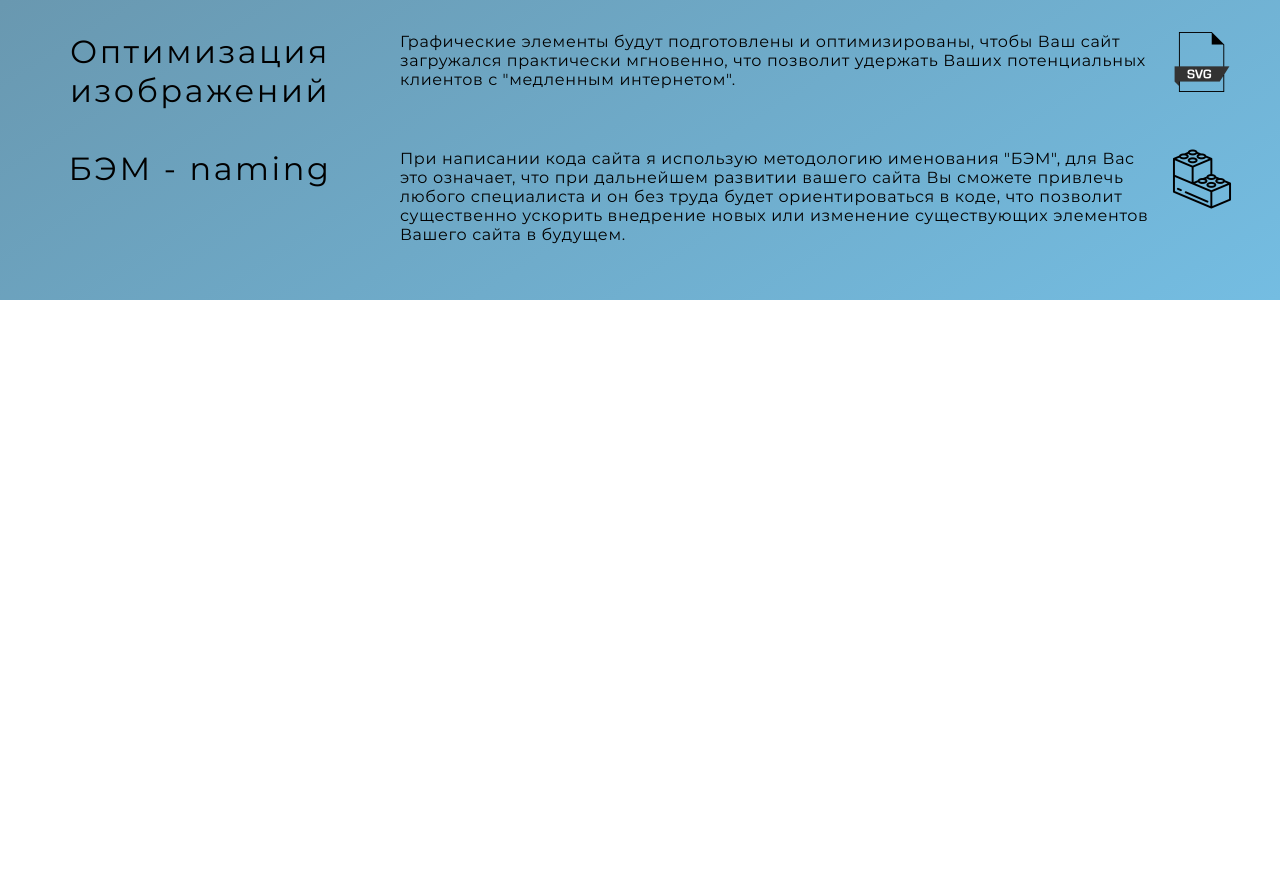
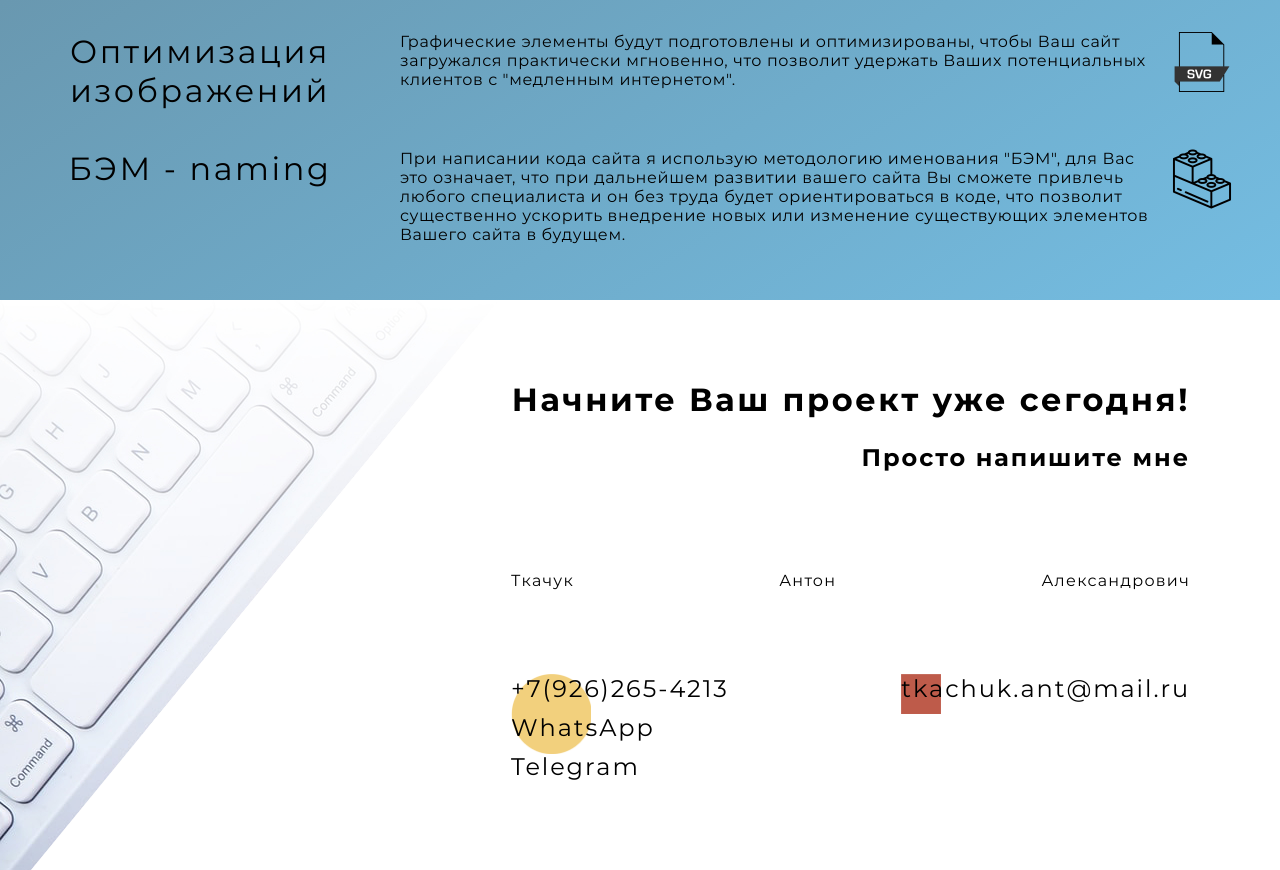
Before and after one commit to Chiga2030/taa-dev.pro, a plain HTML site: page index.html in a window 1280 px wide. Shown: the part 1382-2252 px from the top of the page. Before the commit the page ends 1682 px from the top, so only its background shows below. Drawn offline with Linux system fonts and the light colour scheme; files whose address does not match are found by name.

Commit message:
add new section

```diff
--- a/index.html
+++ b/index.html
@@ -5,6 +5,7 @@
 	<meta name="viewport" content="initial-scale=1.0, width=device-width">
 	<link rel="stylesheet" href="./fonts/fonts.css">
 	<link rel="stylesheet" href="./style.css">
+	<link rel="stylesheet" href="./style-cta.css">
 	<title>Web develop and sites creative</title>
 </head>
 <body>
@@ -220,5 +221,27 @@
 
 	</main>
 
+	<section class="cta-contacts">
+		<div class="cta-contacts__block-wrapper">
+			<div class="cta-contacts__wrapper-title">
+				<h2 class="cta-contacts__title">Начните Ваш проект уже сегодня!</h2>
+				<p class="cta-contacts__description">Просто напишите мне</p>
+			</div>
+			<div class="cta-contacts__wrapper-name">
+				<span class="last-name">Ткачук</span>
+				<span class="first-name">Антон</span>
+				<span class="middle-name">Александрович</span>
+			</div>
+			<div class="cta-contacts__wrapper-items">
+				<div class="cta-contacts__wrapper-phone">
+					<span class="cta-contacts__phone">+7(926)265-4213</span>
+					<span class="cta-contacts__whatsapp">WhatsApp</span>
+					<span class="cta-contacts__telegram">Telegram</span>
+				</div>
+				<span class="cta-contacts__email">tkachuk.ant@mail.ru</span>
+			</div>
+		</div>
+	</section>
+
 </body>
 </html>
--- /dev/null
+++ b/style-cta.css
@@ -0,0 +1,74 @@
+.cta-contacts {
+	background: url(./img/keyboard.jpg) no-repeat top left;
+	background-size: 511px;
+	height: 570px;
+}
+
+.cta-contacts__block-wrapper {
+	margin-left: 511px;
+	max-width: 679px;
+}
+
+.cta-contacts__wrapper-title {
+	padding-top: 54px;
+	text-align: right;
+}
+
+.cta-contacts__title {
+	font-size: 2em;
+	letter-spacing: 0.08em;
+	margin-bottom: 0.6em;
+}
+
+.cta-contacts__description {
+	font: normal 700 1.5em montserrat;
+	letter-spacing: 0.08em;
+	margin-bottom: 4.1em;
+}
+
+.cta-contacts__wrapper-name {
+	display: flex;
+	justify-content: space-between;
+	max-width: 700px;
+	margin-bottom: 5.3em;
+}
+
+.last-name,
+.first-name,
+.middle-name {
+	font-size: 1em;
+	letter-spacing: 0.08em;
+}
+
+.cta-contacts__wrapper-items {
+	background: url(./img/cta-ellipse.png) no-repeat;
+	background-size: 80px;
+	display: flex;
+	justify-content: space-between;
+}
+
+.cta-contacts__wrapper-phone {
+	font-size: 1.5em;
+	letter-spacing: 0.08em;
+}
+
+.cta-contacts__phone {
+	display: block;
+	margin-bottom: 0.4em;
+}
+
+.cta-contacts__whatsapp {
+	display: block;
+	margin-bottom: 0.4em;
+}
+
+.cta-contacts__telegram {
+	display: block;
+}
+
+.cta-contacts__email {
+	background: url(./img/cta-rectangle.png) no-repeat;
+	background-size: 40px;
+	font-size: 1.5em;
+	letter-spacing: 0.08em;
+}
```
Also changed, not shown: img/cta-ellipse.png (added), img/cta-rectangle.png (added), img/keyboard.jpg (added).
